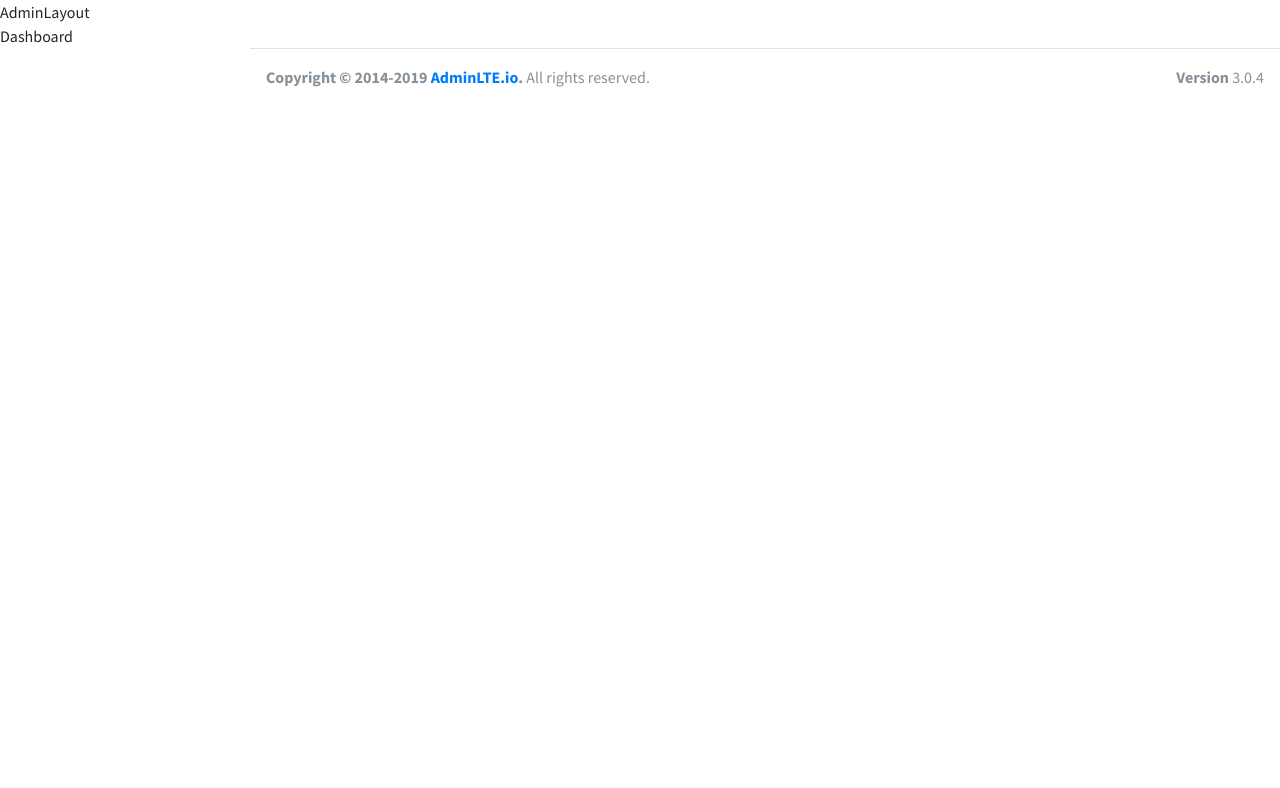
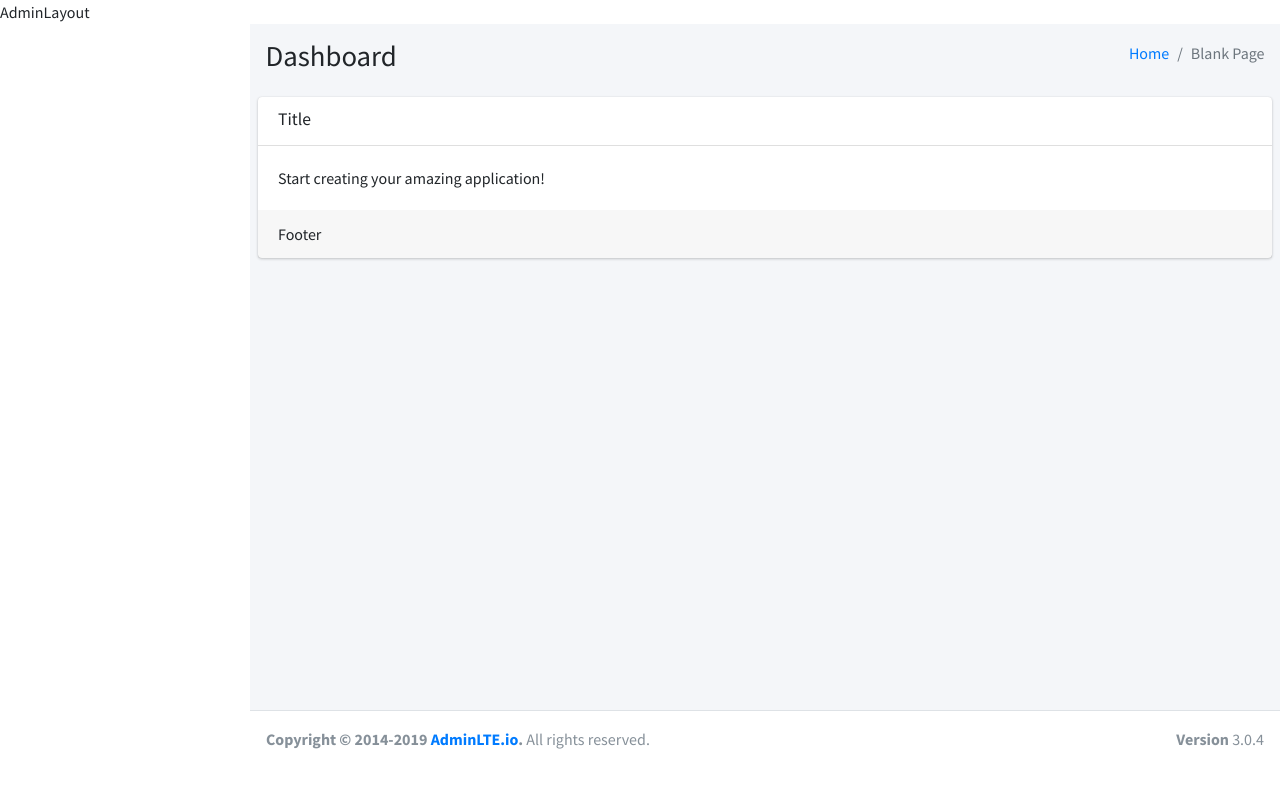
Before and after one commit to gayara/ExamDashboard, a React (Create React App) app: page /admin/dashboard in a window 1280 px wide. Shown: the top 788 px of the page. Built offline with nearby package versions, Linux system fonts and the light colour scheme.

Commit message:
add content to dashboard

```diff
--- a/src/layout/AdminLayout.jsx
+++ b/src/layout/AdminLayout.jsx
@@ -8,7 +8,10 @@ function AdminLayout() {
     <div className="hold-transition sidebar-mini">
         <div className="wrapper">
         AdminLayout
+        <div className="content-wrapper">
         <Outlet/>
+        </div>
+
         <AdminFooter/>
         </div>
 
--- a/src/pages/Dashboard.jsx
+++ b/src/pages/Dashboard.jsx
@@ -2,7 +2,55 @@ import React from 'react'
 
 function Dashboard() {
   return (
-    <div>Dashboard</div>
+    <>
+
+
+    <section className="content-header">
+      <div className="container-fluid">
+        <div className="row mb-2">
+          <div className="col-sm-6">
+            <h1>Dashboard</h1>
+          </div>
+          <div className="col-sm-6">
+            <ol className="breadcrumb float-sm-right">
+              <li className="breadcrumb-item"><a href="#">Home</a></li>
+              <li className="breadcrumb-item active">Blank Page</li>
+            </ol>
+          </div>
+        </div>
+      </div>
+    </section>
+
+
+    <section className="content">
+
+
+      <div className="card">
+        <div className="card-header">
+          <h3 className="card-title">Title</h3>
+
+          <div className="card-tools">
+            <button type="button" className="btn btn-tool" data-card-widget="collapse" data-toggle="tooltip" title="Collapse">
+              <i className="fas fa-minus"></i></button>
+            <button type="button" className="btn btn-tool" data-card-widget="remove" data-toggle="tooltip" title="Remove">
+              <i className="fas fa-times"></i></button>
+          </div>
+        </div>
+        <div className="card-body">
+          Start creating your amazing application!
+        </div>
+
+        <div className="card-footer">
+          Footer
+        </div>
+
+      </div>
+
+
+    </section>
+
+
+    </>
   )
 }
 
```
